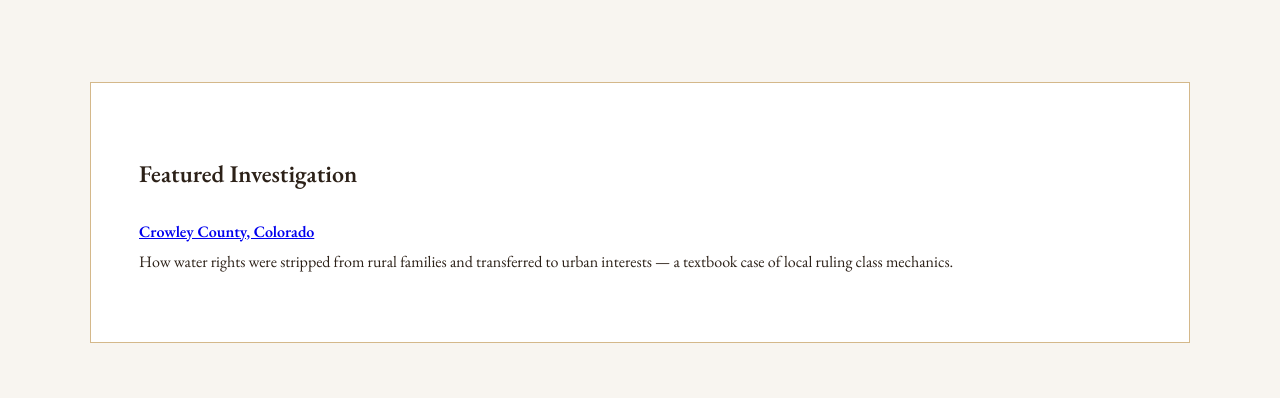
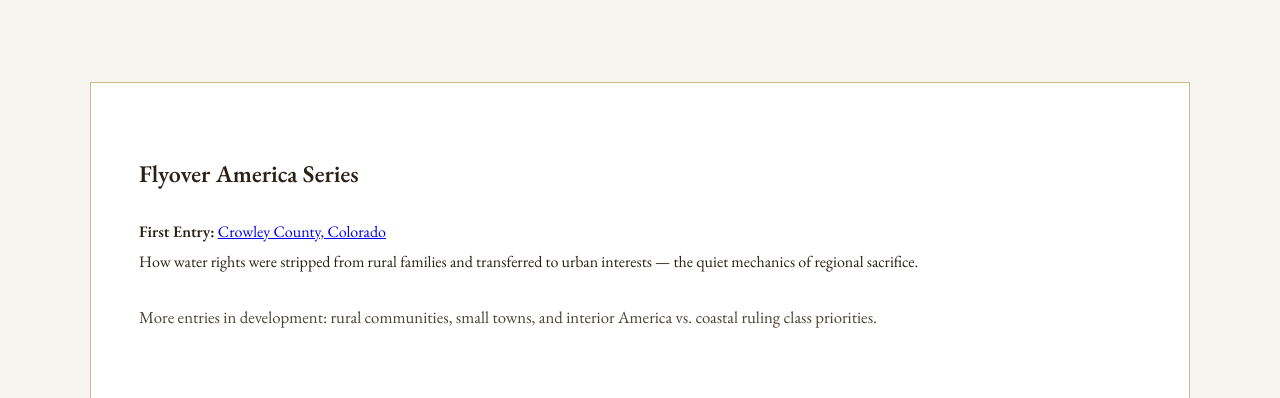
Before and after one commit to johnrspivey/therulingclassreport.com, a plain HTML site: page index.html in a window 1280 px wide. Shown: the part 686-1084 px from the top of the page. Drawn offline with nearby package versions, Linux system fonts and the light colour scheme.

Commit message:
Refine homepage - tone down Crowley spotlight, introduce Flyover America series

```diff
--- a/index.html
+++ b/index.html
@@ -33,9 +33,10 @@
 
     <div class="container">
         <div class="card">
-            <h2>Featured Investigation</h2>
-            <p><strong><a href="crowley-county.html">Crowley County, Colorado</a></strong><br>
-            How water rights were stripped from rural families and transferred to urban interests — a textbook case of local ruling class mechanics.</p>
+            <h2>Flyover America Series</h2>
+            <p><strong>First Entry:</strong> <a href="crowley-county.html">Crowley County, Colorado</a><br>
+            How water rights were stripped from rural families and transferred to urban interests — the quiet mechanics of regional sacrifice.</p>
+            <p style="margin-top:1.5rem; font-size:1.05rem; opacity:0.85;">More entries in development: rural communities, small towns, and interior America vs. coastal ruling class priorities.</p>
         </div>
     </div>
 </body>
```
